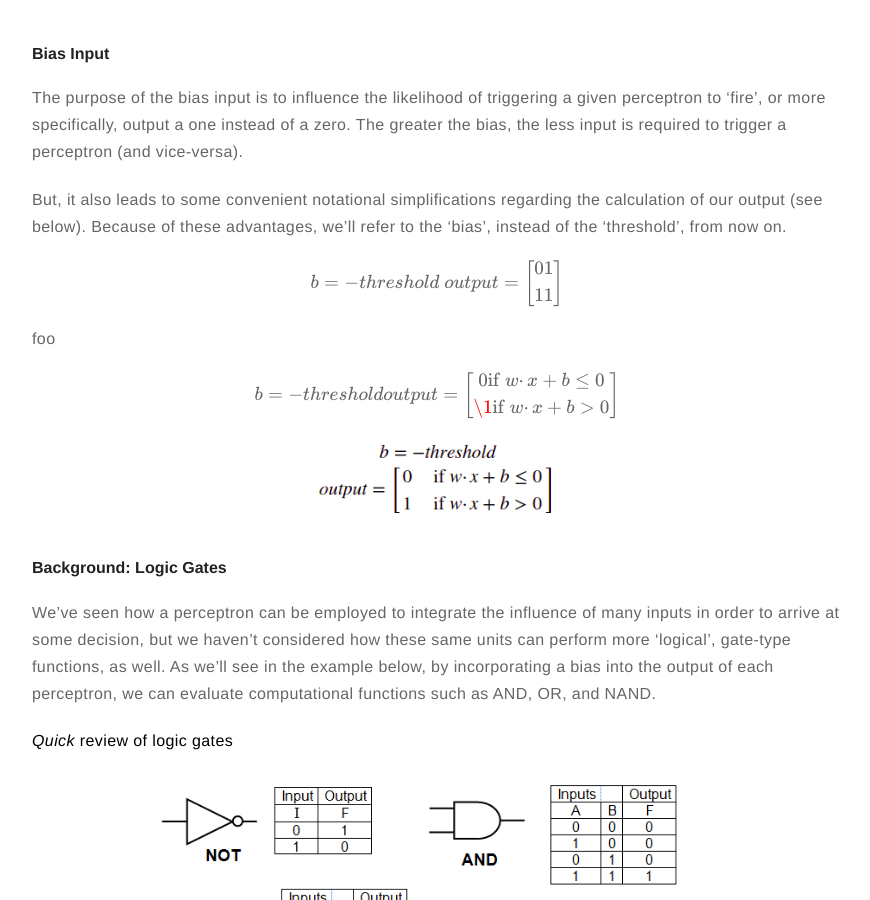
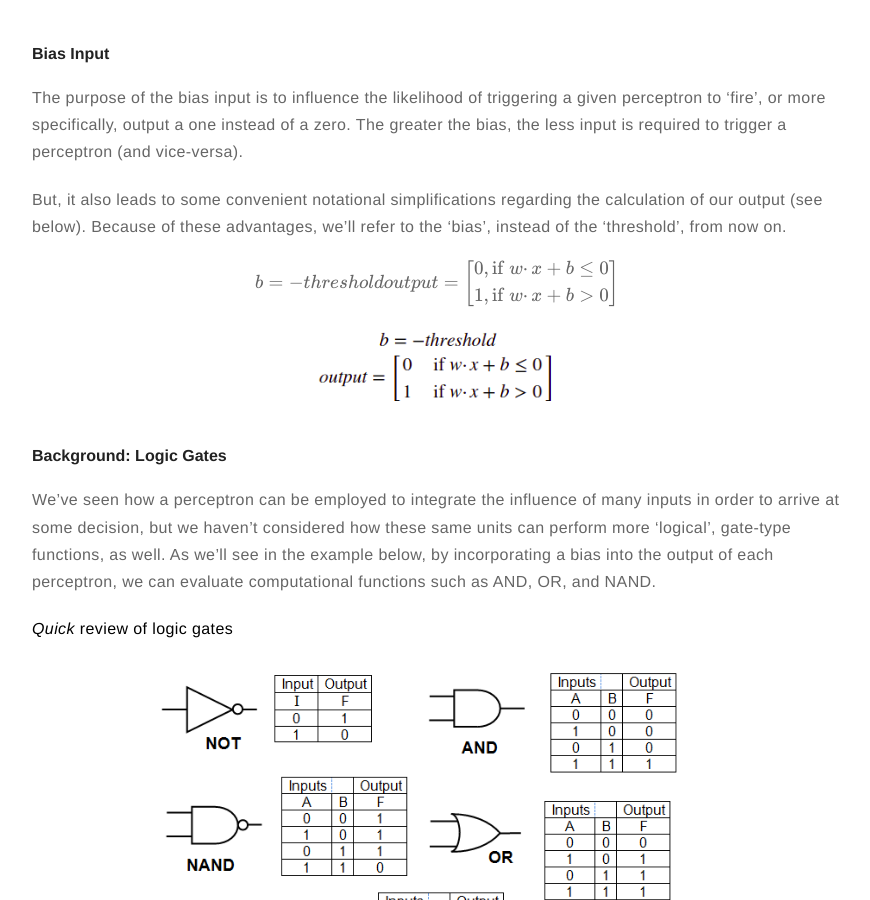
Before and after one commit to meccaLeccaHi/meccaLeccaHi.github.io, a Jekyll site: the page built from _posts/2018-10-30-neural_nets-tensorflow.md, in a window 1280 px wide and 900 px high, scrolled down 9110 px. Shown: the whole window, without its empty margins (203-1073 px from the left). Built offline with Jekyll 4.4.1, drawn with Linux system fonts in a browser that asks for light colours; formulas are drawn with MathJax 3; comment, search, counter and statistics services are not loaded.

Commit message:
adding text

```diff
--- a/_posts/2018-10-30-neural_nets-tensorflow.md
+++ b/_posts/2018-10-30-neural_nets-tensorflow.md
@@ -289,19 +289,12 @@ The purpose of the bias input is to influence the likelihood of triggering a giv
 
 But, it also leads to some convenient notational simplifications regarding the calculation of our output (see below). Because of these advantages, we'll refer to the 'bias', instead of the 'threshold', from now on.
 
-$$\begin{equation*}
-    b=-threshold\\
-	\ output = \begin{bmatrix}0 1\\1 1\end{bmatrix}
-\end{equation*}$$
-
-foo
-
 $$
 b=-threshold\\
 output= \left[
 	\begin{array}
-		\ 0 \text{if}\ w \cdotp x +b \leq 0 \\
-		\1 \text{if}\ w \cdotp x +b \gt 0
+		\ 0, \text{if}\ w \cdotp x +b \leq 0 \\
+		1, \text{if}\ w \cdotp x +b \gt 0
 	\end{array}
 \right]
 $$
```
